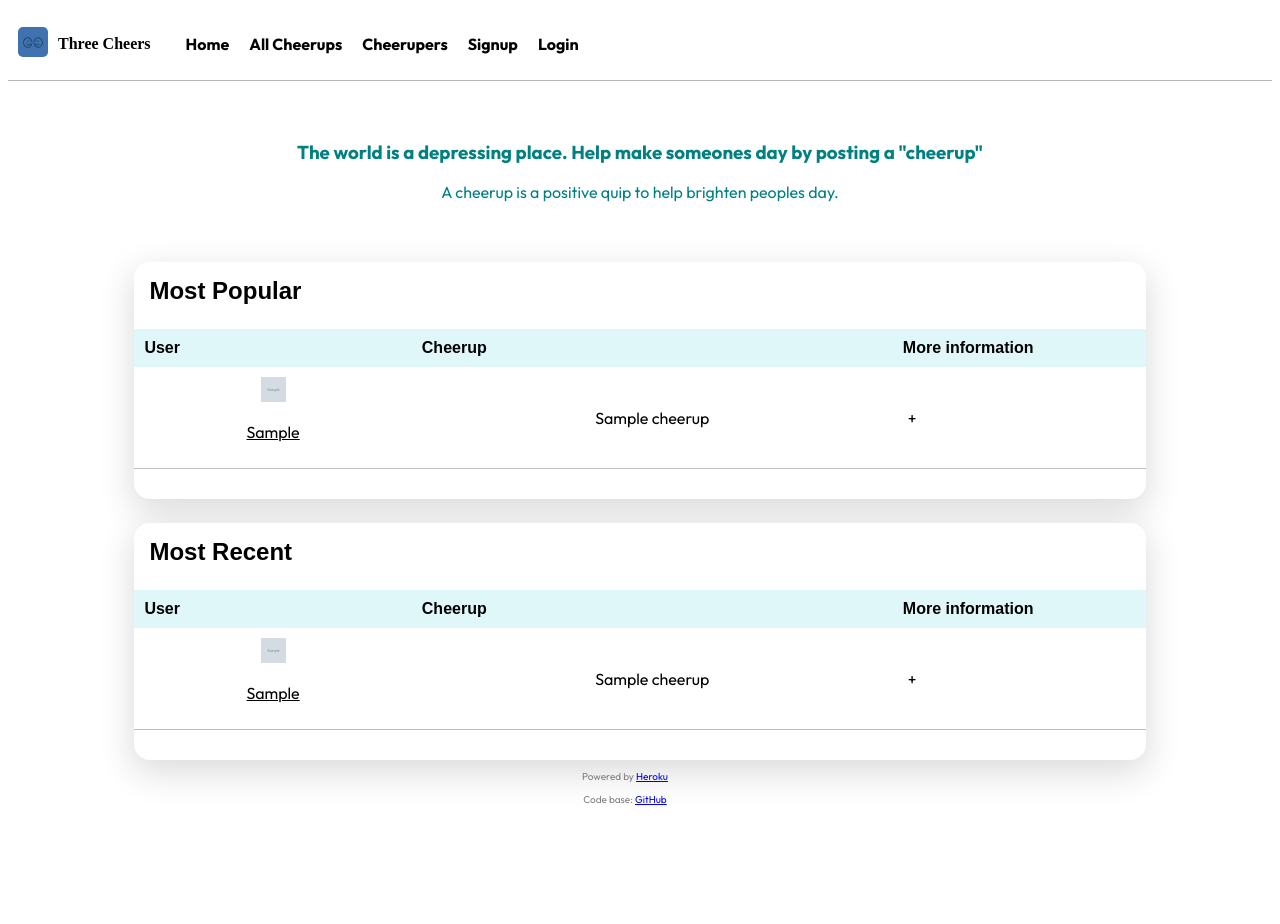
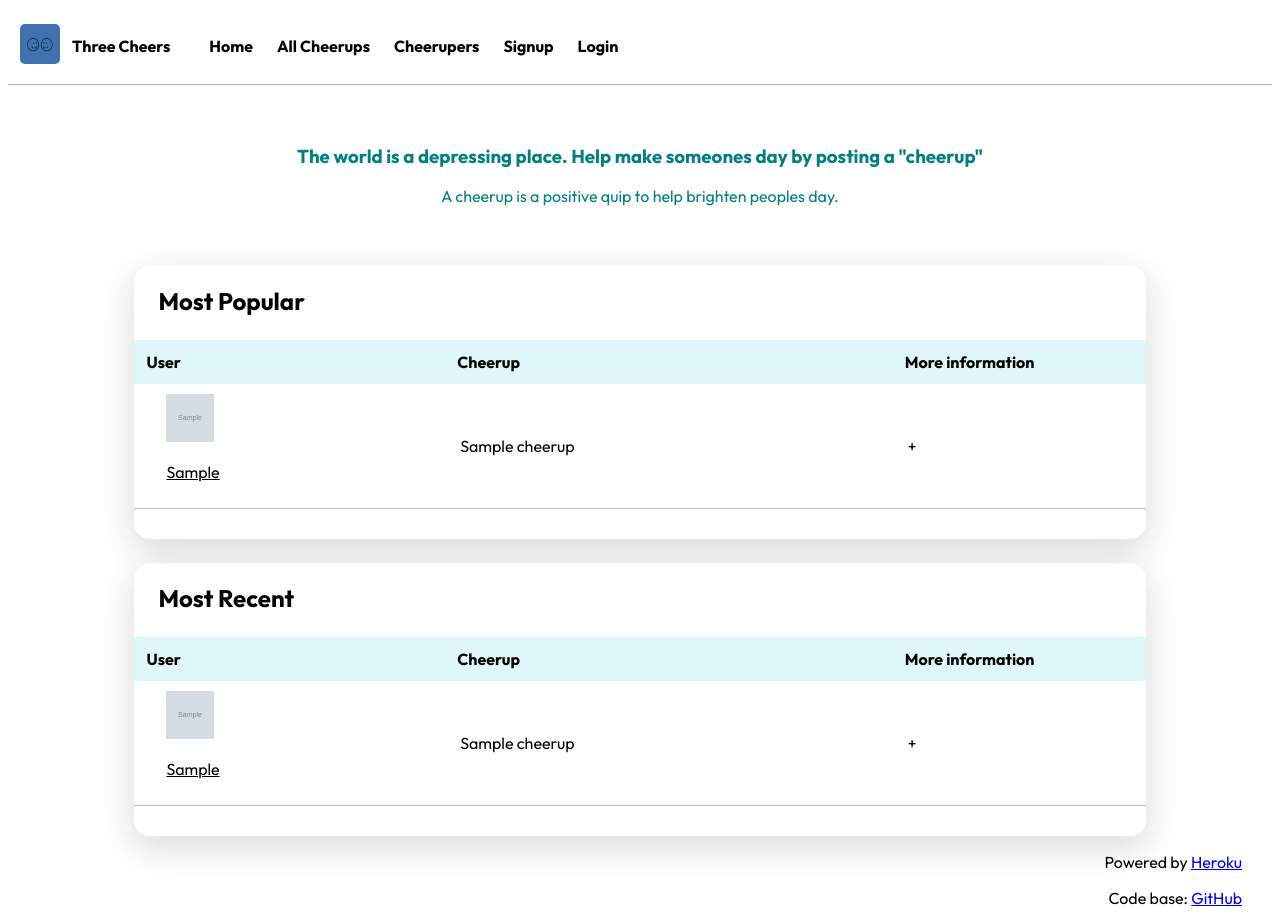
Before and after one commit to kdaya001/cheer-you-up, a Flask app: page /home in a window 1280 px wide. Before the commit the page ends 805 px from the top, so only its background shows below. Run offline with Flask 2, Linux system fonts and the light colour scheme; grey boxes marked "Sample" are stand-in pictures; a database or web service that is not in the repository returns one stand-in record (values such as "Sample title"); lists and menus that the app fills with data are empty; some libraries are stand-ins or nearby versions.

Commit message:
update base css file

```diff
--- a/static/styles/base-style.css
+++ b/static/styles/base-style.css
@@ -1,20 +1,19 @@
 body {
     box-sizing: border-box;
-    font-family: 'Outfit'
+    font-family: 'Outfit', sans-serif;
 }
 
 .avatar {
-    width: 25px;
-    height: 25px;
+    width: 48px;
+    height: 48px;
 }
 
 .weather-icon {
-    width: 35px;
-    height: 35px;
+    width: 48px;
+    height: 48px;
 }
 
 #company-name {
-    font-family: 'Arvo', serif;
     text-align: left;
 }
 
@@ -35,8 +34,7 @@ form select {
 
 .user-details > * {
     margin: 0;
-    font-family: 'Rubik', sans-serif;
-    font-size: 0.8em;
+    font-size: 0.em;
 }
 
 input {
@@ -53,8 +51,8 @@ input {
 }
 
 .nav-avatar, #logo {
-    width: 30px;
-    height: 30px;
+    width: 40px;
+    height: 40px;
 }
 
 #company-name-logo {
@@ -89,12 +87,11 @@ nav {
 }
 
 .cheerup-heading, .cheerupers-heading, .cheerup-table-heading {
-    font-family: 'Rubik', sans-serif;
-    padding-left: 15px;
-    padding-top: 15px;
+    padding-left: 24px;
+    padding-top: 20px;
 }
 
-.cheerup-heading {
+.cheerup-heading, .cheerup-heading {
     font-size: 1.5em;
 }
 
@@ -142,7 +139,7 @@ nav {
 
 th {
     text-align: left;
-    padding: 10px;
+    padding: 12px;
 }
 
 tr td {
@@ -173,7 +170,8 @@ a p:hover {
 }
 
 .user-information {
-    text-align: center;
+    text-align: left;
+    padding-left: 32px;
 }
 
 button {
@@ -216,7 +214,7 @@ button:hover {
 }
 
 .cheerup {
-    text-align: center;
+    text-align: left;
     hyphens: auto;
     overflow-wrap: break-word;
 }
@@ -228,15 +226,6 @@ button:hover {
 #footer-banner {
     text-align: right;
     margin-right: 30px;
-}
-
-#footer-banner {
-    text-align: center;
-}
-
-#footer-banner p {
-    font-size: 10px;
-    color: gray;
 }
 
 @media only screen and (max-width: 900px) {
```
